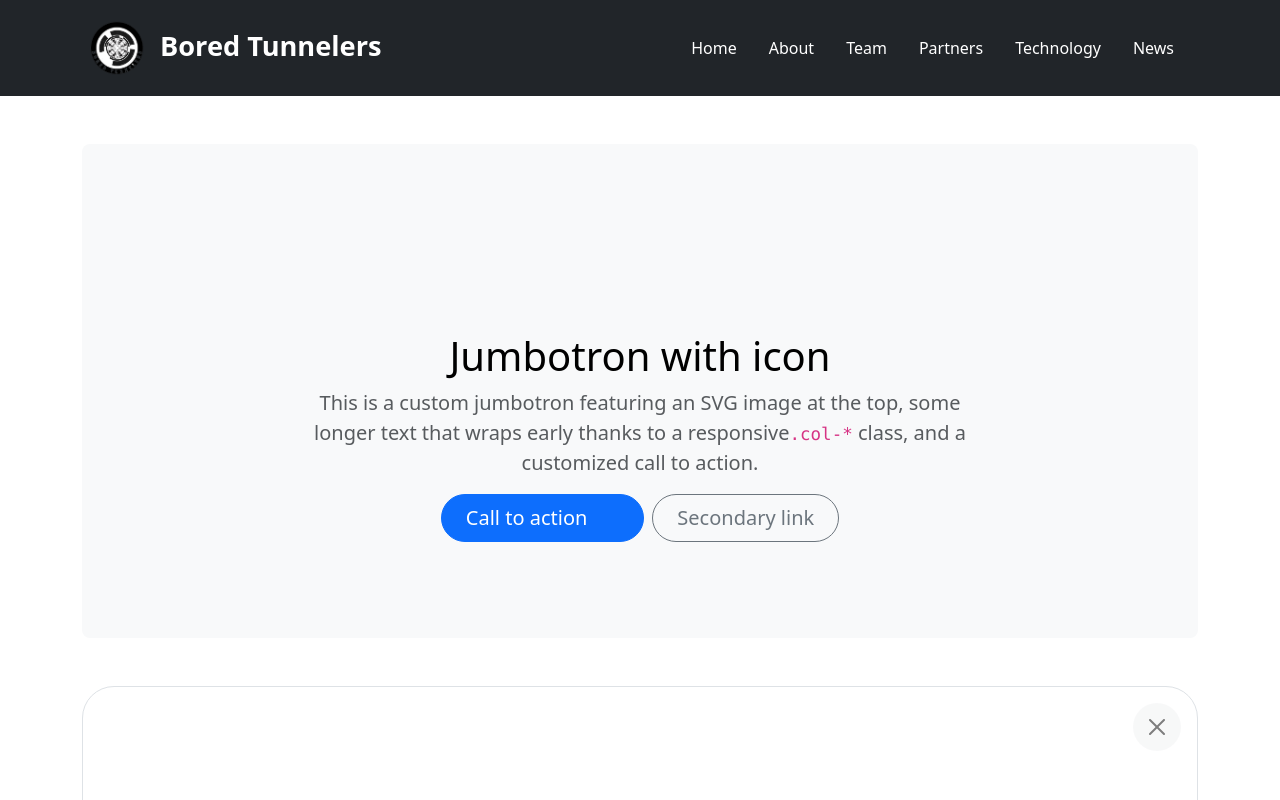
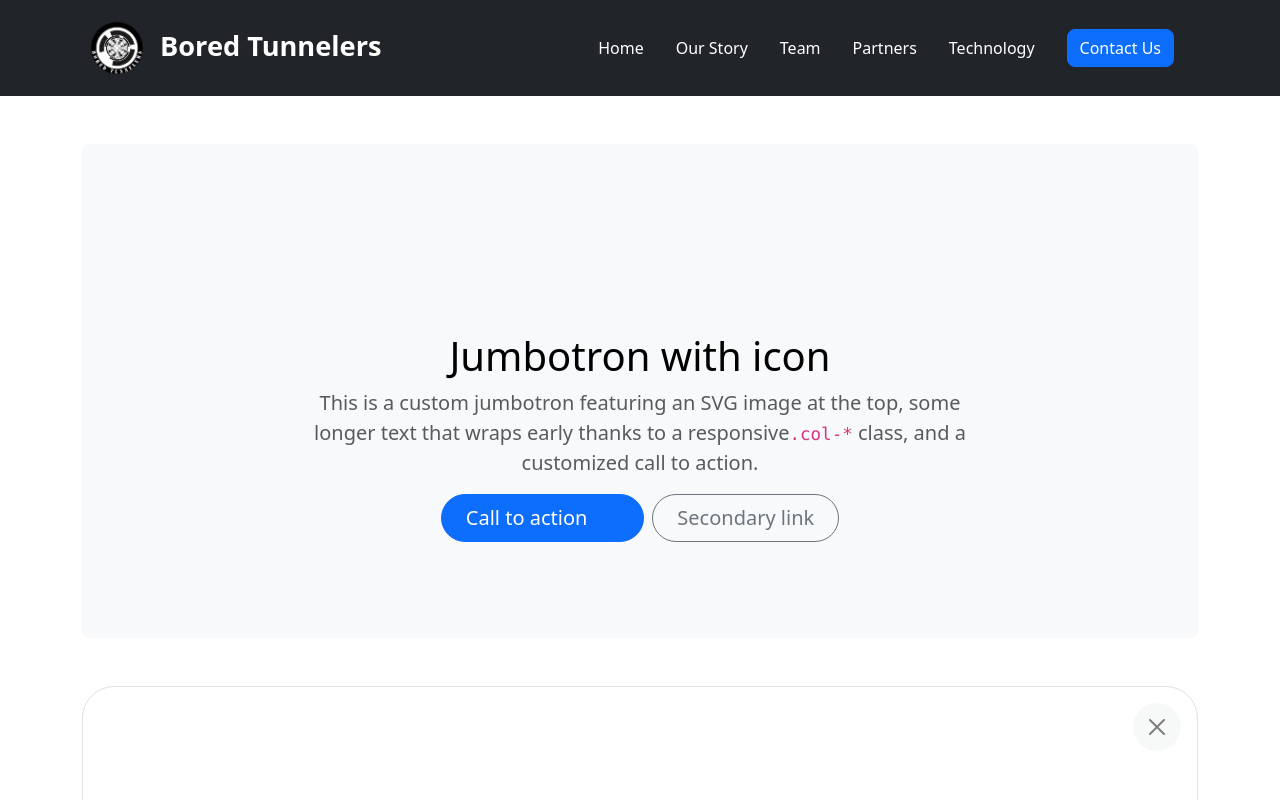
Before and after one commit to NafisAshraf/bored-tunnelers, a React (Create React App) app: page / in a window 1280 px wide. Shown: the top 800 px of the page. Built offline with nearby package versions, Linux system fonts and the light colour scheme.

Commit message:
Added logo.png , Added BootstrapNavbar.css
Fixed transparent background part of logo.
Added hover animations to the navbar links.
Added offcanvas-close functionality when nav-links are clicked.

```diff
--- /dev/null
+++ b/src/components/header/BootstrapNavbar.css
@@ -0,0 +1,73 @@
+
+
+@media (min-width: 992px) {
+  .offcanvas-body .nav-link.hover-line {
+
+  position: relative;
+  transition: color 0.3s ease-in-out;
+}
+
+.offcanvas-body .nav-link.hover-line::after {
+  content: "";
+  position: absolute;
+  left: 0;
+  bottom: -5px;
+  width: 100%;
+  height: 3px;
+  background-color: #fff;
+  opacity: 0;
+  transition: opacity 0.3s ease-in-out;
+}
+
+.offcanvas-body .nav-link.hover-line:hover {
+  color: #fff;
+}
+
+
+.offcanvas-body .nav-link.hover-line:hover::after {
+  opacity: 1;
+}
+}
+
+
+@media (max-width: 992px) {
+
+
+.offcanvas-body .nav-link {
+  transition: background-color 0.3s ease-in-out;
+}
+
+.offcanvas-body .nav-link:hover {
+  background-color: rgba(255, 255, 255, 0.1);
+}
+
+.offcanvas-body .btn {
+  transition: background-color 0.3s ease-in-out, color 0.3s ease-in-out;
+}
+
+.offcanvas-body .btn:hover {
+  background-color: #fff;
+  color: #333;
+}
+
+}
+
+
+
+@media (max-width: 991.98px) {
+  .offcanvas-header .navbar-brand{
+    padding-bottom: 1.3rem;
+  }
+
+  .offcanvas-body {
+    width: 100%;
+    padding-top: 0 !important;
+
+    /* background-color: #2261a1; */
+  }
+
+  .offcanvas-lg {
+      width: 275px !important;
+      /* background-color: #031220; */
+    }
+}
--- a/src/components/header/BootstrapNavbar.jsx
+++ b/src/components/header/BootstrapNavbar.jsx
@@ -2,6 +2,7 @@ import React from "react";
 import { Navbar } from "react-bootstrap";
 import logos from "../../assets/images/logo.png";
 import { Link } from "react-router-dom";
+import "./BootstrapNavbar.css";
 
 const BootstrapNavbar = () => {
   return (
@@ -43,41 +44,53 @@ const BootstrapNavbar = () => {
                 ></button>
               </div>
 
-              <div class="offcanvas-body d-flex mx-2 overflow-y-auto">
-                <ul class="nav flex-column flex-lg-row mb-auto">
-                  <li class="nav-item my-1">
-                    <Link class="nav-link text-white" to="/">
+              <div class="offcanvas-body py-2 d-flex mx-2 overflow-y-auto">
+                <ul class="nav flex-column flex-lg-row align-items-lg-center">
+                  <li class="nav-item ">
+                    <Link class="nav-link text-white hover-line" to="/">
+                      <div data-bs-dismiss="offcanvas" data-bs-target="#sidebarMenu">
                       Home
+                      </div>
                     </Link>
                   </li>
 
-                  <li class="nav-item my-1">
-                    <Link class="nav-link text-white" to="/test">
-                      About
+                  <li class="nav-item mt-2 mt-lg-0 ">
+                    <Link class="nav-link text-white hover-line" to="/test">
+                    <div data-bs-dismiss="offcanvas" data-bs-target="#sidebarMenu">
+                      Our Story
+                      </div>
                     </Link>
                   </li>
 
-                  <li class="nav-item my-1">
-                    <Link class="nav-link text-white" to="/team">
+                  <li class="nav-item mt-2 mt-lg-0">
+                    <Link class="nav-link text-white hover-line" to="/team">
+                    <div data-bs-dismiss="offcanvas" data-bs-target="#sidebarMenu">
                       Team
+                      </div>
                     </Link>
                   </li>
 
-                  <li class="nav-item my-1">
-                    <Link class="nav-link text-white" to="/test">
+                  <li class="nav-item mt-2 mt-lg-0">
+                    <Link class="nav-link text-white hover-line" to="/test">
+                    <div data-bs-dismiss="offcanvas" data-bs-target="#sidebarMenu">
                       Partners
+                      </div>
                     </Link>
                   </li>
 
-                  <li class="nav-item my-1">
-                    <Link class="nav-link text-white" to="/test">
+                  <li class="nav-item mt-2 mt-lg-0">
+                    <Link class="nav-link text-white hover-line" to="/test">
+                    <div data-bs-dismiss="offcanvas" data-bs-target="#sidebarMenu">
                       Technology
+                      </div>
                     </Link>
                   </li>
 
-                  <li class="nav-item my-1">
+                  <li class="nav-item mt-4 mt-lg-0">
                     <Link class="nav-link text-white" to="/test">
-                      News
+                    <button className="btn btn-primary rounded rounded-3" data-bs-dismiss="offcanvas" data-bs-target="#sidebarMenu">
+                      Contact Us
+                      </button>
                     </Link>
                   </li>
                 </ul>
```
Also changed, not shown: public/images/team/logo.png, src/assets/images/logo.png.
